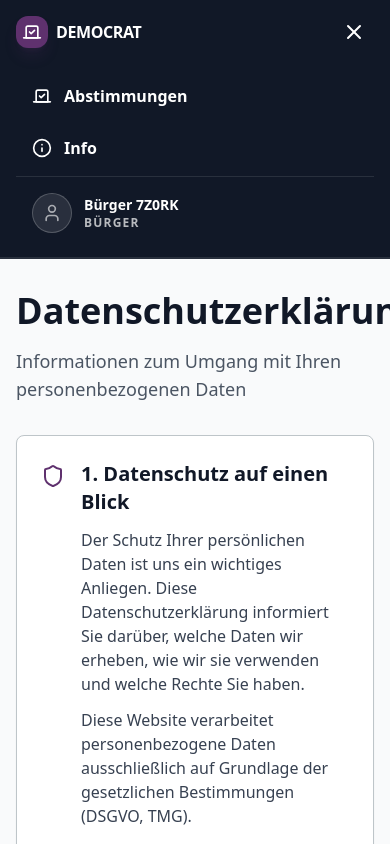
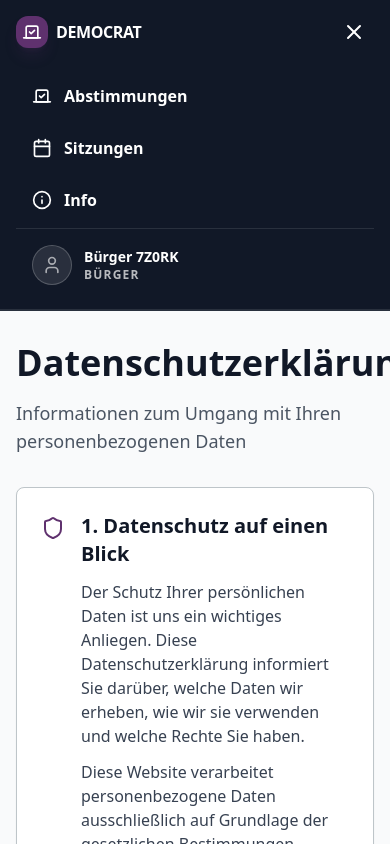
Before and after one commit to Seakuh/DEMOCRAT-FRONTEND, a React (Vite) app: page /datenschutz in a window 390 px wide. Both pictures are taken after a click on the button 354 px from the left and 32 px from the top of the page. Shown: the top 844 px of the page. Built offline with nearby package versions, Linux system fonts and the light colour scheme; no server answers.

Commit message:
adjust for mobile

```diff
--- a/src/components/AppShell.tsx
+++ b/src/components/AppShell.tsx
@@ -97,6 +97,14 @@ export function AppShell({ children }: AppShellProps) {
                 Abstimmungen
               </Link>
               <Link
+                to="/conferences"
+                onClick={() => setIsMobileMenuOpen(false)}
+                className="flex items-center gap-3 px-4 py-3 text-base font-bold text-white hover:bg-white/10 rounded-xl transition-colors"
+              >
+                <Calendar className="w-5 h-5 text-white" />
+                Sitzungen
+              </Link>
+              <Link
                 to="/about"
                 onClick={() => setIsMobileMenuOpen(false)}
                 className="flex items-center gap-3 px-4 py-3 text-base font-bold text-white hover:bg-white/10 rounded-xl transition-colors"
```
